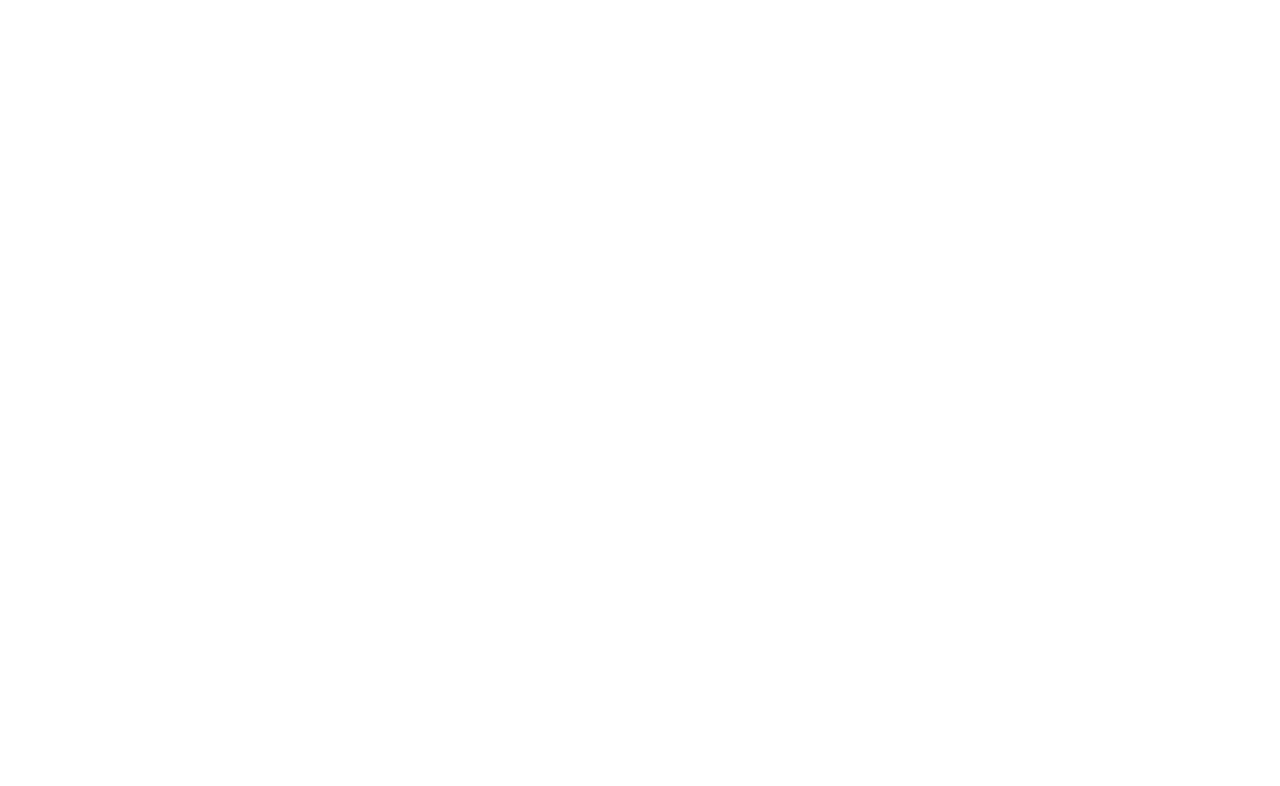
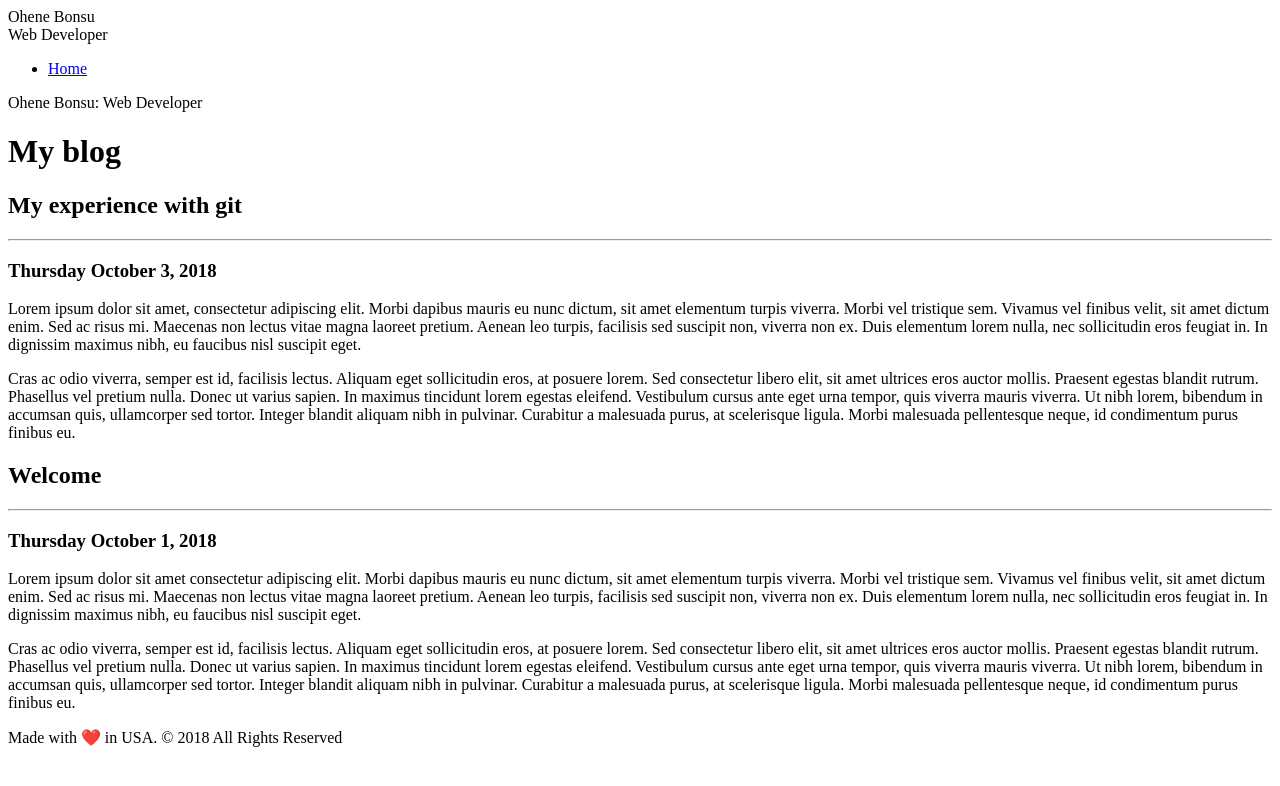
Before and after one commit to Sapho801/personal-blog, a plain HTML site: page index.html in a window 1280 px wide. Drawn offline with Linux system fonts and the light colour scheme.

Commit message:
Recommit

```diff
--- a/index.html
+++ b/index.html
@@ -1,12 +1,93 @@
 <!DOCTYPE html>
 <html lang="en">
-<head>
-  <meta charset="UTF-8">
-  <meta name="viewport" content="width=device-width, initial-scale=1.0">
-  <meta http-equiv="X-UA-Compatible" content="ie=edge">
-  <title>Ohene Bonsu - Web Developer</title>
-</head>
-<body>
+ <head>
+   <meta charset="UTF-8" />
+   <meta name="viewport" content="width=device-width, initial-scale=1.0" />
+   <meta http-equiv="X-UA-Compatible" content="ie=edge" />
+   <title>Ohene Bonsu - Web Developer</title>
+ </head>
+ <body>
+   <div class="parent">
+     <div class="wrapper">
+       <nav>
+         <div class="inner-wrap">
+           <div class="site-header">Ohene Bonsu</div>
+           <div class="site-subheader">Web Developer</div>
+           <ul class="site-navigation">
+             <li><a href="index.html">Home</a></li>
+           </ul>
+         </div>
+       </nav>
 
-</body>
+       <main>
+         <div class="menu">
+           <div class="menu-icon" id="sidebarCollapse">
+             <span class="mobile-header">Ohene Bonsu: Web Developer</span>
+           </div>
+         </div>
+
+         <h1>My blog</h1>
+         <article>
+           <h2>My experience with git</h2>
+           <hr />
+           <h3>Thursday October 3, 2018</h3>
+           <p>
+             Lorem ipsum dolor sit amet, consectetur adipiscing elit. Morbi
+             dapibus mauris eu nunc dictum, sit amet elementum turpis viverra.
+             Morbi vel tristique sem. Vivamus vel finibus velit, sit amet
+             dictum enim. Sed ac risus mi. Maecenas non lectus vitae magna
+             laoreet pretium. Aenean leo turpis, facilisis sed suscipit non,
+             viverra non ex. Duis elementum lorem nulla, nec sollicitudin eros
+             feugiat in. In dignissim maximus nibh, eu faucibus nisl suscipit
+             eget.
+           </p>
+           <p>
+             Cras ac odio viverra, semper est id, facilisis lectus. Aliquam
+             eget sollicitudin eros, at posuere lorem. Sed consectetur libero
+             elit, sit amet ultrices eros auctor mollis. Praesent egestas
+             blandit rutrum. Phasellus vel pretium nulla. Donec ut varius
+             sapien. In maximus tincidunt lorem egestas eleifend. Vestibulum
+             cursus ante eget urna tempor, quis viverra mauris viverra. Ut nibh
+             lorem, bibendum in accumsan quis, ullamcorper sed tortor. Integer
+             blandit aliquam nibh in pulvinar. Curabitur a malesuada purus, at
+             scelerisque ligula. Morbi malesuada pellentesque neque, id
+             condimentum purus finibus eu.
+           </p>
+         </article>
+
+         <article>
+           <h2>Welcome</h2>
+           <hr />
+           <h3>Thursday October 1, 2018</h3>
+           <p>
+             Lorem ipsum dolor sit amet consectetur adipiscing elit. Morbi
+             dapibus mauris eu nunc dictum, sit amet elementum turpis viverra.
+             Morbi vel tristique sem. Vivamus vel finibus velit, sit amet
+             dictum enim. Sed ac risus mi. Maecenas non lectus vitae magna
+             laoreet pretium. Aenean leo turpis, facilisis sed suscipit non,
+             viverra non ex. Duis elementum lorem nulla, nec sollicitudin eros
+             feugiat in. In dignissim maximus nibh, eu faucibus nisl suscipit
+             eget.
+           </p>
+           <p>
+             Cras ac odio viverra, semper est id, facilisis lectus. Aliquam
+             eget sollicitudin eros, at posuere lorem. Sed consectetur libero
+             elit, sit amet ultrices eros auctor mollis. Praesent egestas
+             blandit rutrum. Phasellus vel pretium nulla. Donec ut varius
+             sapien. In maximus tincidunt lorem egestas eleifend. Vestibulum
+             cursus ante eget urna tempor, quis viverra mauris viverra. Ut nibh
+             lorem, bibendum in accumsan quis, ullamcorper sed tortor. Integer
+             blandit aliquam nibh in pulvinar. Curabitur a malesuada purus, at
+             scelerisque ligula. Morbi malesuada pellentesque neque, id
+             condimentum purus finibus eu.
+           </p>
+         </article>
+
+         <footer>
+           Made with ❤️ in USA. © 2018 All Rights Reserved
+         </footer>
+       </main>
+     </div>
+   </div>
+ </body>
 </html>
```
